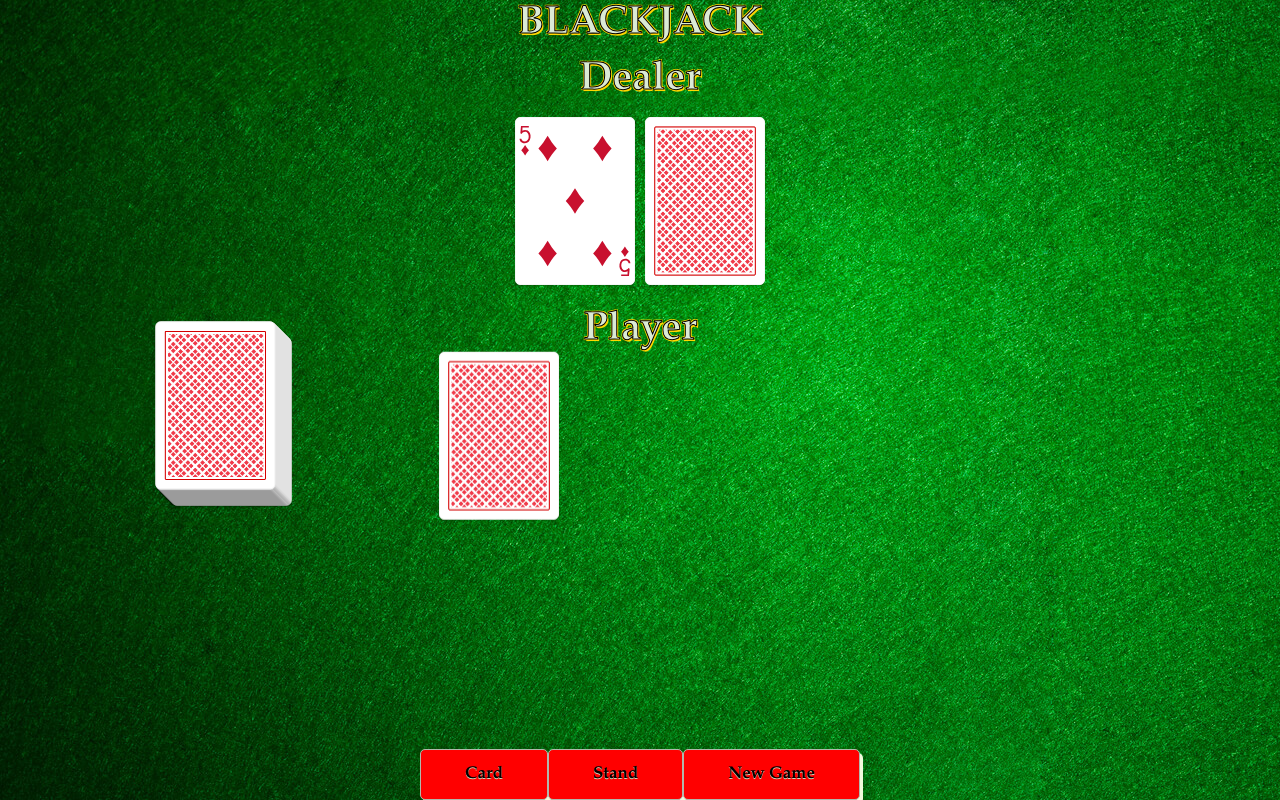
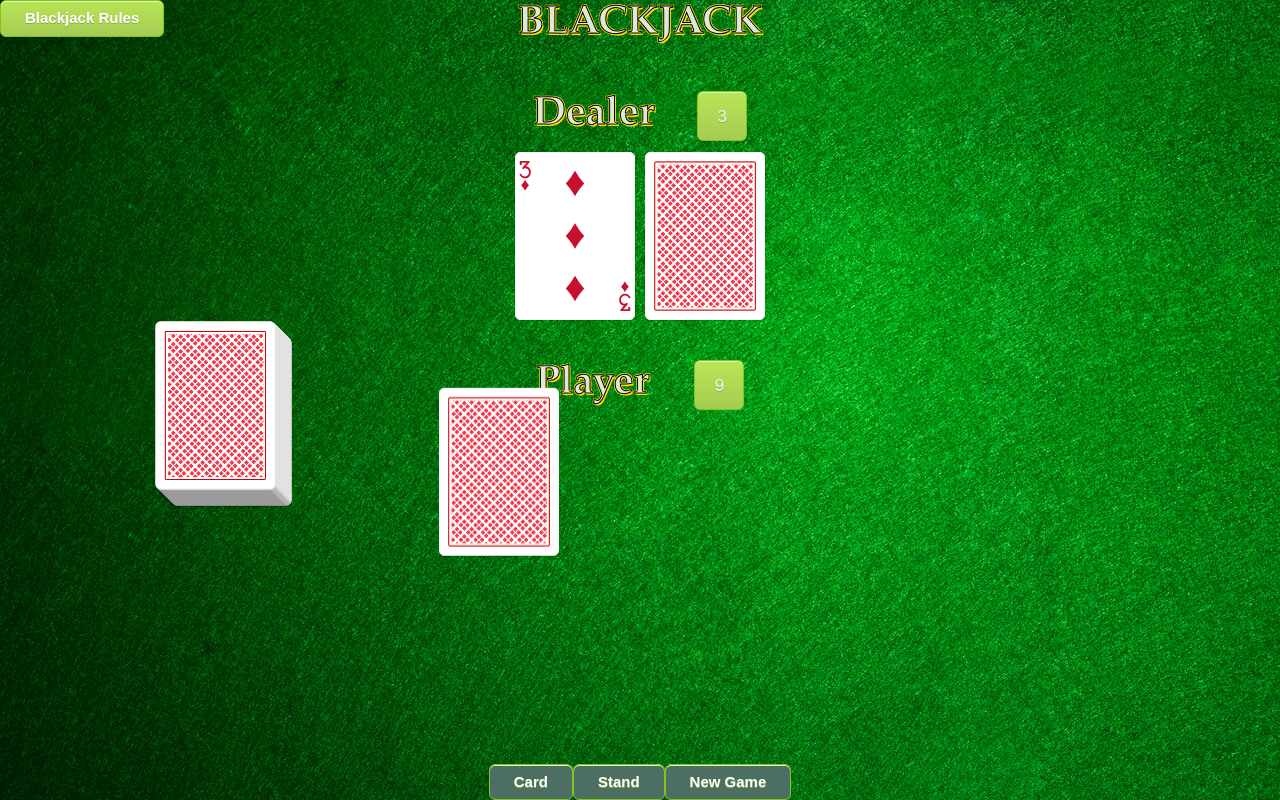
Before and after one commit to DanielaLevezinho/Blackjack, a plain HTML site: page index.html in a window 1280 px wide. Drawn offline with nearby package versions, Linux system fonts and the light colour scheme.

Commit message:
change to all files major interface improvements

```diff
--- a/index.html
+++ b/index.html
@@ -23,13 +23,23 @@
     </header>
 
     <section id="game">
-      <h1>Dealer</h1>
-      <p id="dealer"></p>
-      <h1>Player</h1>
-      <div id="player"></div>
-      <div id="baralho" class="d-none d-lg-block">
+      <div class="containerCounter">
+        <h1>Dealer</h1>
+        <div id="contadorDealer"></div>
+      </div>
 
+      <div id="dealer"></div>
+
+      <div class="containerCounter">
+        <h1>Player</h1>
+        <div id="contadorPlayer"></div>
       </div>
+
+      <div id="player">
+      </div>
+      <div id="baralho" class="d-none d-lg-block"></div>
+
+
       <div class="butoes">
         <button id="card" type="button" onclick="player_new_card()">Card</button>
         <button id="stand" type="button" onclick="dealer_finish()">Stand</button>
@@ -39,11 +49,10 @@
       </div>
     </section>
 
-
     <div id="popup" class="modal" tabindex="-1" role="dialog">
       <div class="modal-dialog" role="document">
         <div class="modal-content">
-          <div class="modal-header">
+          <div class="modal-header modalpop">
             <h5 class="modal-title">BlackJack</h5>
             <button type="button" class="close" data-dismiss="modal" aria-label="Close">
               <span aria-hidden="true">&times;</span>
@@ -59,7 +68,55 @@
       </div>
     </div>
 
+<!-- Button trigger modal -->
+<button type="button" class="butaoRegra btn btn-primary" data-toggle="modal" data-target="#exampleModal">
+  Blackjack Rules
+</button>
 
+<!-- Modal -->
+<div class="modal fade" id="exampleModal" tabindex="-1" role="dialog" aria-labelledby="exampleModalLabel" aria-hidden="true">
+  <div class="modal-dialog" role="document">
+    <div class="modal-content">
+      <div class="modal-header">
+        <h5 class="modal-title" id="exampleModalLabel">Rules</h5>
+        <button type="button" class="close" data-dismiss="modal" aria-label="Close">
+          <span aria-hidden="true">&times;</span>
+        </button>
+      </div>
+      <div class="modal-body">
+        <div class="modal-header">
+          Blackjack is a casino banked game, meaning that players compete against the house rather than each other.
+          The objective is to get a hand total of closer to 21 than the dealer without going over 21 (busting).
+          At the start of a Blackjack game, the player receives one card and the dealer receives two cards.
+          The players cards are dealt face up, while the dealer has one face down (called the hole card) and one face up.
+        </div>
+      </div>
+      <div class="modal-header">
+        <h5>
+          Cards Value
+        </h5>
+      </div>
+      <div class="modal-header modalpop">
+        <div class="modal-header">
+          When playing Blackjack the numeral cards 2 to 10 have their face values, Jacks, Queens and Kings are valued at 10, and Aces can have a value of either 1 or 11.
+          The Ace is always valued at 11 unless that would result in the hand going over 21, in which case it is valued as 1.
+        </div>
+      </div>
+      <div class="modal-header">
+        <h5>
+          Button Functionality
+        </h5>
+      </div>
+      <div class="modal-header modalpop">
+        <div class="modal-header">
+          Card - If the player wishes to take another card. A single card is then played face up onto their hand. If the hand total is less than 21 the player can choose to Card again or Stand. If the total is 21 the hand automatically stands. If the total is over 21 the hand is bust.
+          Stand – If the player is happy with the total they’ve been dealt they can stand, taking no further action and passing to the dealer.
+          The player can take this action after choosing to take another card as long as their hand total is not more than 21.
+        </div>
+      </div>
+    </div>
+  </div>
+</div>
 
     <!-- <section id="sec_debug">
       <h1>Debug</h1>
--- a/js/blackjack_manager.js
+++ b/js/blackjack_manager.js
@@ -47,7 +47,7 @@ function new_game(){
 
 function update_dealer(showAnimation = true){
     var points = game.get_cards_value(game.dealer_cards);
-    console.log(points);
+    // console.log(points);
     var mostraCarta = "";
     for(var i = 0; i < game.dealer_cards.length; i++){
         if(game.dealer_cards[i].hidden === true && game.dealerTurn === false){
@@ -91,7 +91,7 @@ function update_dealer(showAnimation = true){
 
 
 
-function update_player(state){
+function update_player(){
     var mostraCarta = "";
     for(var i = 0; i < game.player_cards.length; i++){
         mostraCarta += '<div id="player-card' + i + '" class="carta"><img class="image" src="./assets/' + game.player_cards[i].naipe + "-" + game.player_cards[i].valor + '.svg" /></div>'
@@ -129,7 +129,9 @@ function update_player(state){
 
 }
 
+
 function dealer_new_card(hidden = false){
+    teste(game.deck)
     jQuery("#card").attr('disabled', true);
     jQuery("#stand").attr('disabled', true);
     game.dealer_move(hidden);
@@ -137,10 +139,15 @@ function dealer_new_card(hidden = false){
 }
 
 function player_new_card(){
+    teste(game.deck)
     jQuery("#card").attr('disabled', true);
     jQuery("#stand").attr('disabled', true);
     game.player_move();
     update_player();
+}
+
+function teste(variavel){
+    console.log([...variavel]);
 }
 
 function timer(ms){
@@ -182,7 +189,7 @@ function deckShow(){
     var incrementCarta = "";
 
     for(i = game.deck.length;i >= 0 ;i--){
-        console.log(i);
+        // console.log(i);
         incrementCarta += '<div id="card-'+ i + '" class="carta stack" style="transform:translate(' + i/3 + "px," + i/3 + 'px)" ><img class="image" src="./assets/back.png"/></div>';
     }
     jQuery('#baralho').html(incrementCarta);
@@ -201,5 +208,8 @@ function animateCard(x, y, hiddenCard){
         }
 
     },2000)
+    jQuery("#contadorDealer").html(game.get_cards_value(game.dealer_cards));
+    jQuery("#contadorPlayer").html(game.get_cards_value(game.player_cards));
+    // console.log(game.get_cards_value(game.player_cards))
 
 }
--- a/js/blackjack_object.js
+++ b/js/blackjack_object.js
@@ -38,6 +38,7 @@ class BlackJack {
                     deck.push(card);
                 }
             }
+
             return deck;
         };
 
@@ -45,25 +46,41 @@ class BlackJack {
 
             var new_baralho = [];
             var new_deck = [];
-            for(var i = 1; i <= deck.length; i++){
+            for(var i = 0; i <= deck.length -1; i++){
                 new_baralho.push(i);
 
             }
 
-            for(var j = 1; j <= new_baralho.length; j++){
+            for(var j = 1; j <= 52; j++){
                var aleatorio = Math.round(Math.random()*(new_baralho.length - 1));
-               new_deck.push(deck[aleatorio]);
-               new_baralho.slice(aleatorio, 1);
+               var index = new_baralho[aleatorio];
+               new_deck.push(deck[index]);
+               new_baralho.splice(aleatorio, 1);
             }
+            // this.checkDeck(new_baralho);
             return new_deck
         };
 
 
         // baralho de cartas baralhado
         this.deck = this.shuffle(this.new_deck());
-        console.log(this.deck)
+        // this.checkDeck(this.deck)
+        // console.log(this.deck)
         //this.deck = this.new_deck();
     }
+
+    // checkDeck = function (deck) {
+    //     console.log(deck)
+    //     var temp = []
+    //     deck.forEach(card => {
+    //         if(temp.includes(card)) {
+    //             console.log('DUPLICATED CARD')
+    //         }
+    //         else {
+    //             temp.push(card)
+    //         }
+    //     })
+    // }
 
     // métodos
     // devolve as cartas do dealer num novo array (splice)
@@ -108,11 +125,12 @@ class BlackJack {
         if(somaCartas + 10 <= MAX_POINTS && hasAce){
             somaCartas += 10;
         }
-        console.log(somaCartas);
+        // console.log(somaCartas);
 
         return somaCartas;
 
     }
+
 
     dealer_move(hidden = false) {
 
@@ -126,7 +144,7 @@ class BlackJack {
     player_move() {
         var nova_carta = this.deck.pop();
         this.player_cards.push(nova_carta);
-        console.log(this.player_cards)
+        // console.log(this.player_cards)
         return this.get_game_state();
 
     }
--- a/styles.css
+++ b/styles.css
@@ -52,6 +52,32 @@ h1{
     transform: translate(0, -84px);
 }
 
+.containerCounter{
+    display: flex;
+    justify-content: space-evenly;
+    width: 300px;
+    margin: auto;
+    margin-top: 35px;
+
+}
+
+
+#contadorPlayer, #contadorDealer {
+    box-shadow:inset 0px 1px 0px 0px #d9fbbe;
+    background:linear-gradient(to bottom, #b8e356 5%, #a5cc52 100%);
+    background-color:#b8e356;
+    border-radius:6px;
+    border:1px double #83c41a;
+    text-shadow:0px 1px 0px #86ae47;
+    background-color: #83c41a;
+    color: whitesmoke;
+    width: 50px;
+    height: 50px;
+    display: flex;
+    justify-content: center;
+    align-items: center;
+}
+
 .image{
     height: 100%;
     width: 100%;
@@ -62,7 +88,7 @@ h1{
     justify-content: center;
 }
 
-.modal-header, .modal-footer{
+.modalpop, .modal-footer{
     border: none;
 }
 
@@ -85,48 +111,35 @@ h1{
     left: 50%;
     transform: translate(-50%, 0);
     width: 100%;
-    /* box-shadow: 3px 4px 0px 0px #1564ad;
-	background:linear-gradient(to bottom, #79bbff 5%, #378de5 100%);
-	background-color:#79bbff;
-	border-radius:5px;
-	border:1px solid #337bc4;
+}
+
+.butaoRegra{
+    display: flex;
+    position: absolute;
+    top: 0%;
+    left: 0%;
+}
+
+#card, #stand, #new_game, .butaoRegra{
+    box-shadow:inset 0px 1px 0px 0px #d9fbbe;
+    background:linear-gradient(to bottom, #b8e356 5%, #a5cc52 100%);
+    background-color:#b8e356;
+    border-radius:6px;
+    border:1px solid #83c41a;
     display:inline-block;
     cursor:pointer;
     color:#ffffff;
     font-family:Arial;
-	font-size:17px;
+    font-size:15px;
     font-weight:bold;
-	padding:12px 44px;
+    padding:6px 24px;
     text-decoration:none;
-	text-shadow:0px 1px 0px #528ecc; */
-}
-
-#card, #stand, #new_game{
-	box-shadow: 3px 4px 0px 0px #f2fadc;
-	background:linear-gradient(to bottom, #dbe6c4 5%, #9ba892 100%);
-	background-color:#dbe6c4;
-	border-radius:5px;
-	border:1px solid #b2b8ad;
-	display:inline-block;
-	cursor:pointer;
-	color:black;
-	font-family: 'garamond',sans-serif;
-	font-size:17px;
-	font-weight:bold;
-	padding:12px 44px;
-	text-decoration:none;
-	text-shadow:0px 1px 0px #ced9bf;
+    text-shadow:0px 1px 0px #86ae47;
 }
 
 #new_game:disabled, #stand:disabled, #card:disabled{
-    background: red;
-
+    background: rgb(77, 110, 98);
 }
-
-/* #card:hover, #stand:hover, #new_game:hover {
-	background:linear-gradient(to bottom, #9ba892 5%, #dbe6c4 100%);
-	background-color:#9ba892;
-} */
 
 #card:active, #stand:active, #new_game:active {
     position:relative;
```
Lines whose indentation alone changed are shown as unchanged.
